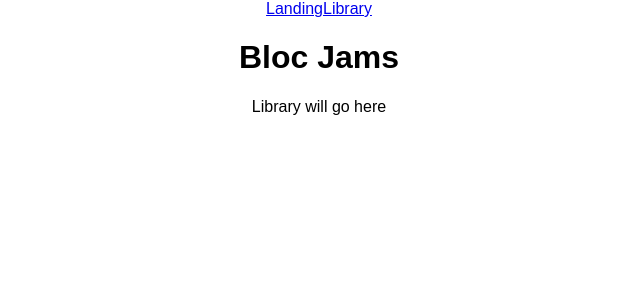
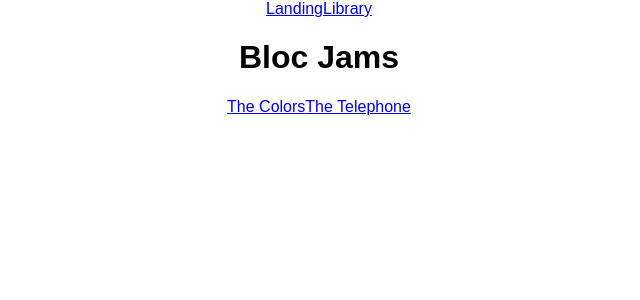
Before and after one commit to clc80/bloc-jams-react, a React (Create React App) app: page /library in a window 1280 px wide. Shown: the top 300 px of the page, without its empty margins (321-961 px from the left). Built offline with nearby package versions, Linux system fonts and the light colour scheme.

Commit message:
Linked albums to the Library page

```diff
--- a/src/App.js
+++ b/src/App.js
@@ -19,7 +19,7 @@
         <main>
           <Route exact path="/" component={ Landing } />
           <Route path="/library" component={ Library } />
-          <Route path="/album" component={ Album } />
+          <Route path="/album/:slug" component={ Album } />
         </main>
       </div>
     );
--- a/src/components/Album.js
+++ b/src/components/Album.js
@@ -1,9 +1,13 @@
-import React from 'react';
+import React, { Component } from 'react';
 
-const Album = () => (
-  <section className="library">
-    Album will go here
-  </section>
-);
+class Album extends Component {
+  render() {
+    return (
+      <section className="library">
+        {this.props.match.params.slug} Album will go here
+      </section>
+    );
+  }
+}
 
 export default Album;
--- a/src/components/Library.js
+++ b/src/components/Library.js
@@ -1,10 +1,23 @@
 import React, { Component } from 'react';
+import { Link } from 'react-router-dom';
+import albumData from '../data/albums';
 
 class Library extends Component {
+  constructor(props) {
+    super(props);
+    this.state = {albums: albumData };
+  }
+
   render () {
     return (
       <section className='library'>
-        Library will go here
+        {
+          this.state.albums.map( (album, index) =>
+          <Link to={`/album/${album.slug}`} key={index}>
+            {album.title}
+          </Link>
+        )
+      }
       </section>
     )
   }
--- a/src/data/albums.js
+++ b/src/data/albums.js
@@ -0,0 +1,27 @@
+export default [{
+  title: 'The Colors',
+  artist: 'Pablo Picasso',
+  releaseInfo: '1909 Spanish Records',
+  albumCover: '/assets/images/album_covers/01.jpg',
+  slug: 'the-colors',
+  songs: [
+      { title: 'Blue', duration: '161.71', audioSrc: '/assets/music/blue.mp3' },
+      { title: 'Green', duration: '103.96', audioSrc: '/assets/music/green.mp3' },
+      { title: 'Red', duration: '268.45', audioSrc: '/assets/music/red.mp3' },
+      { title: 'Pink', duration: '153.14', audioSrc: '/assets/music/pink.mp3' },
+      { title: 'Magenta', duration: '374.22', audioSrc: '/assets/music/magenta.mp3' }
+  ]
+}, {
+    title: 'The Telephone',
+    artist: 'Guglielmo Marconi',
+    releaseInfo: '1909 EM',
+    albumCover: '/assets/images/album_covers/02.jpg',
+    slug: 'the-telephone',
+    songs: [
+      { title: 'Blue', duration: '161.71', audioSrc: '/assets/music/blue.mp3' },
+      { title: 'Green', duration: '103.96', audioSrc: '/assets/music/green.mp3' },
+      { title: 'Red', duration: '268.45', audioSrc: '/assets/music/red.mp3' },
+      { title: 'Pink', duration: '153.14', audioSrc: '/assets/music/pink.mp3' },
+      { title: 'Magenta', duration: '374.22', audioSrc: '/assets/music/magenta.mp3' }
+    ]
+}];
```
